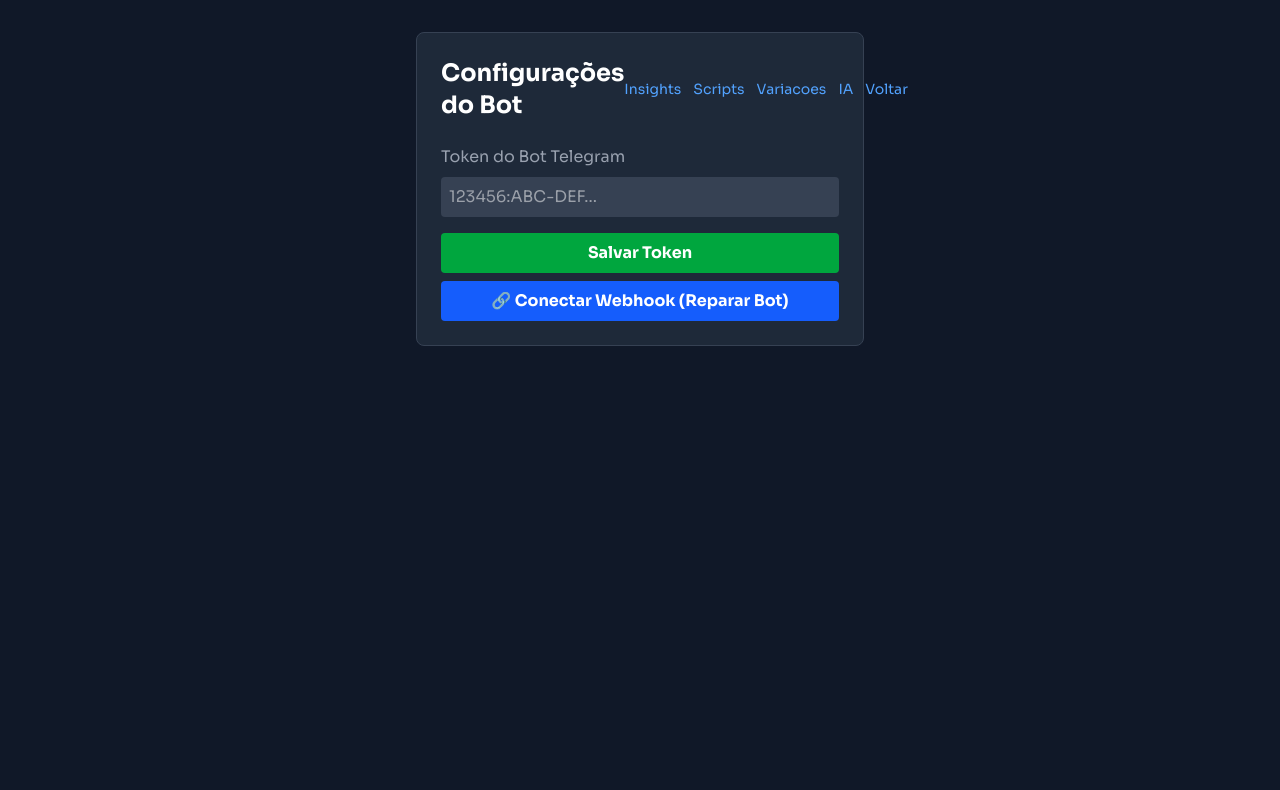
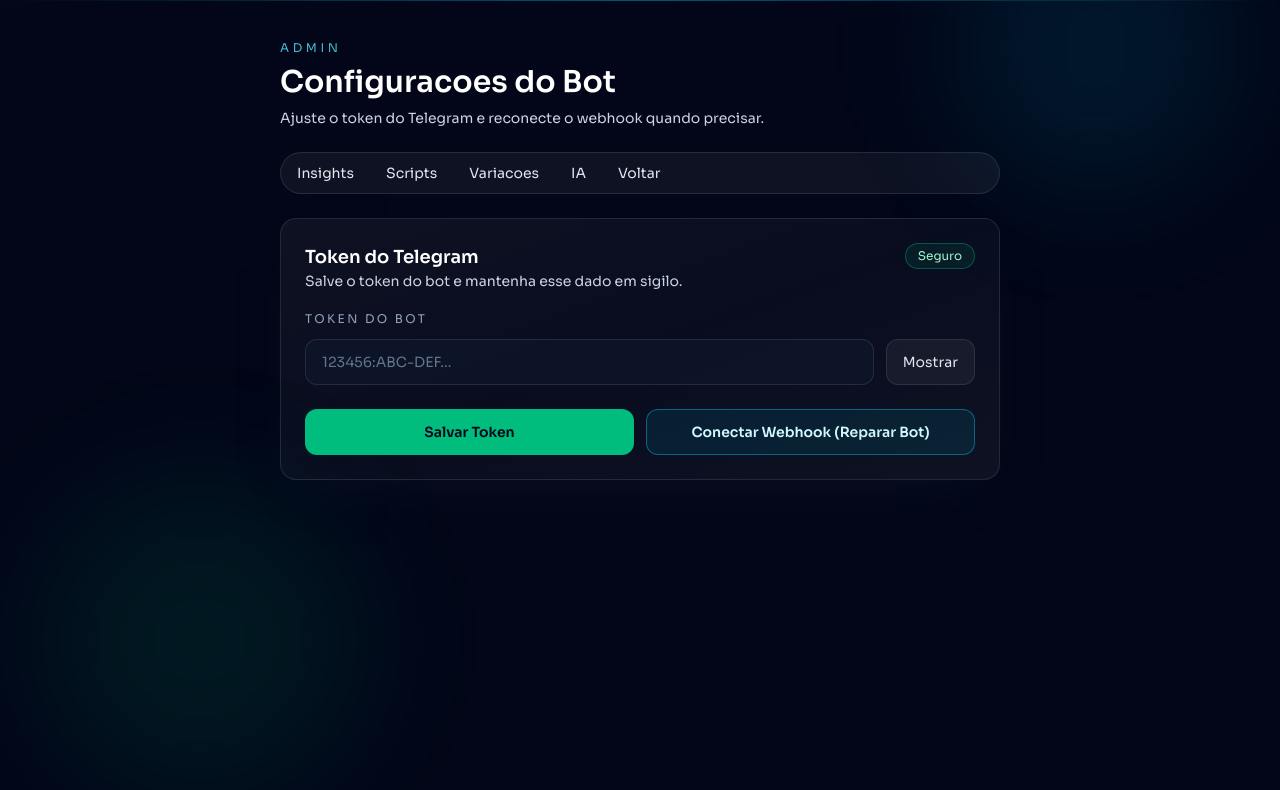
Before and after one commit to jetwater171-debug/telegram-com-ia-perfeito, a Next.js app: page /admin/settings in a window 1280 px wide. Shown: the top 790 px of the page. Built offline with nearby package versions, Linux system fonts and the light colour scheme; no server answers; the database is empty.

Commit message:
Revamp admin settings UI

```diff
--- a/src/app/admin/settings/page.tsx
+++ b/src/app/admin/settings/page.tsx
@@ -1,18 +1,19 @@
 "use client";
-import React, { useEffect, useState } from 'react';
-import Link from 'next/link';
+import React, { useEffect, useState } from "react";
+import Link from "next/link";
 
 export default function AdminSettingsPage() {
     const [token, setToken] = useState("");
     const [loading, setLoading] = useState(false);
     const [msg, setMsg] = useState("");
+    const [showToken, setShowToken] = useState(false);
 
     useEffect(() => {
         loadToken();
     }, []);
 
     const loadToken = async () => {
-        const res = await fetch('/api/admin/bot-settings');
+        const res = await fetch("/api/admin/bot-settings");
         const data = await res.json();
         if (data?.token !== undefined) setToken(data.token);
     };
@@ -21,10 +22,10 @@ export default function AdminSettingsPage() {
         setLoading(true);
         setMsg("");
 
-        const res = await fetch('/api/admin/bot-settings', {
-            method: 'POST',
-            headers: { 'Content-Type': 'application/json' },
-            body: JSON.stringify({ token })
+        const res = await fetch("/api/admin/bot-settings", {
+            method: "POST",
+            headers: { "Content-Type": "application/json" },
+            body: JSON.stringify({ token }),
         });
         const data = await res.json();
         if (data?.error) {
@@ -39,10 +40,10 @@ export default function AdminSettingsPage() {
         setLoading(true);
         setMsg("Conectando webhook...");
         try {
-            const res = await fetch('/api/admin/set-webhook', {
-                method: 'POST',
-                headers: { 'Content-Type': 'application/json' },
-                body: JSON.stringify({ appUrl: window.location.origin })
+            const res = await fetch("/api/admin/set-webhook", {
+                method: "POST",
+                headers: { "Content-Type": "application/json" },
+                body: JSON.stringify({ appUrl: window.location.origin }),
             });
             const data = await res.json();
             if (data.ok) {
@@ -51,59 +52,116 @@ export default function AdminSettingsPage() {
                 setMsg("Erro no Telegram: " + (data.description || JSON.stringify(data)));
             }
         } catch (e: any) {
-            setMsg("Falha na requisição: " + e.message);
+            setMsg("Falha na requisicao: " + e.message);
         }
         setLoading(false);
     };
 
     return (
-        <div className="p-8 bg-gray-900 min-h-screen text-white flex flex-col items-center">
-            <div className="w-full max-w-md bg-gray-800 p-6 rounded-lg border border-gray-700">
-                <div className="flex justify-between items-center mb-6">
-                    <h1 className="text-2xl font-bold">Configurações do Bot</h1>
-                    <div className="flex items-center gap-3 text-sm">
-                        <Link href="/admin/insights" className="text-blue-400 hover:underline">Insights</Link>
-                        <Link href="/admin/scripts" className="text-blue-400 hover:underline">Scripts</Link>
-                        <Link href="/admin/variants" className="text-blue-400 hover:underline">Variacoes</Link>
-                        <Link href="/admin/optimizer" className="text-blue-400 hover:underline">IA</Link>
-                        <Link href="/admin" className="text-blue-400 hover:underline">Voltar</Link>
+        <div className="relative min-h-screen overflow-hidden bg-slate-950 text-slate-100">
+            <div className="pointer-events-none absolute inset-0">
+                <div className="absolute -top-24 right-10 h-72 w-72 rounded-full bg-cyan-500/10 blur-3xl" />
+                <div className="absolute bottom-0 left-10 h-80 w-80 rounded-full bg-emerald-500/10 blur-3xl" />
+                <div className="absolute inset-x-0 top-0 h-px bg-gradient-to-r from-transparent via-cyan-400/40 to-transparent" />
+            </div>
+
+            <div className="relative mx-auto flex w-full max-w-3xl flex-col gap-6 px-6 py-10">
+                <header className="flex flex-col gap-2">
+                    <p className="text-xs uppercase tracking-[0.3em] text-cyan-300/80">Admin</p>
+                    <h1 className="text-3xl font-semibold text-white">Configuracoes do Bot</h1>
+                    <p className="text-sm text-slate-300">
+                        Ajuste o token do Telegram e reconecte o webhook quando precisar.
+                    </p>
+                </header>
+
+                <nav className="flex flex-wrap gap-2 rounded-full border border-white/10 bg-white/5 p-1 text-sm">
+                    <Link href="/admin/insights" className="rounded-full px-3 py-1.5 text-slate-200 transition hover:bg-white/10">
+                        Insights
+                    </Link>
+                    <Link href="/admin/scripts" className="rounded-full px-3 py-1.5 text-slate-200 transition hover:bg-white/10">
+                        Scripts
+                    </Link>
+                    <Link href="/admin/variants" className="rounded-full px-3 py-1.5 text-slate-200 transition hover:bg-white/10">
+                        Variacoes
+                    </Link>
+                    <Link href="/admin/optimizer" className="rounded-full px-3 py-1.5 text-slate-200 transition hover:bg-white/10">
+                        IA
+                    </Link>
+                    <Link href="/admin" className="rounded-full px-3 py-1.5 text-slate-200 transition hover:bg-white/10">
+                        Voltar
+                    </Link>
+                </nav>
+
+                <section className="rounded-2xl border border-white/10 bg-gradient-to-br from-white/5 via-white/3 to-white/5 p-6 shadow-[0_20px_50px_-30px_rgba(15,23,42,0.9)]">
+                    <div className="flex items-start justify-between gap-4">
+                        <div>
+                            <h2 className="text-lg font-semibold text-white">Token do Telegram</h2>
+                            <p className="text-sm text-slate-300">
+                                Salve o token do bot e mantenha esse dado em sigilo.
+                            </p>
+                        </div>
+                        <span className="rounded-full border border-emerald-400/30 bg-emerald-500/10 px-3 py-1 text-xs text-emerald-200">
+                            Seguro
+                        </span>
+                    </div>
+
+                    <div className="mt-5 flex flex-col gap-3">
+                        <label className="text-xs uppercase tracking-[0.2em] text-slate-400">
+                            Token do Bot
+                        </label>
+                        <div className="flex flex-col gap-3 sm:flex-row">
+                            <input
+                                value={token}
+                                onChange={(e) => setToken(e.target.value)}
+                                type={showToken ? "text" : "password"}
+                                className="w-full rounded-xl border border-white/10 bg-slate-900/70 px-4 py-3 text-sm text-white placeholder:text-slate-500 focus:outline-none focus:ring-2 focus:ring-cyan-400/60"
+                                placeholder="123456:ABC-DEF..."
+                                autoComplete="off"
+                            />
+                            <button
+                                type="button"
+                                onClick={() => setShowToken((prev) => !prev)}
+                                className="rounded-xl border border-white/10 bg-white/5 px-4 py-3 text-sm text-slate-200 transition hover:bg-white/10"
+                            >
+                                {showToken ? "Ocultar" : "Mostrar"}
+                            </button>
                         </div>
                     </div>
 
-                <div className="mb-4">
-                    <label className="block text-gray-400 mb-2">Token do Bot Telegram</label>
-                    <input
-                        value={token}
-                        onChange={(e) => setToken(e.target.value)}
-                        type="text"
-                        className="w-full bg-gray-700 p-2 rounded focus:outline-none focus:ring-2 focus:ring-blue-500"
-                        placeholder="123456:ABC-DEF..."
-                    />
-                </div>
-
-                <div className="flex gap-2 flex-col">
+                    <div className="mt-6 grid gap-3 sm:grid-cols-2">
                         <button
                             onClick={saveToken}
                             disabled={loading}
-                        className={`w-full py-2 rounded font-bold ${loading ? 'bg-gray-600' : 'bg-green-600 hover:bg-green-700'}`}
+                            className={`w-full rounded-xl px-4 py-3 text-sm font-semibold transition ${
+                                loading
+                                    ? "cursor-not-allowed bg-slate-700 text-slate-300"
+                                    : "bg-emerald-500 text-slate-950 hover:bg-emerald-400"
+                            }`}
                         >
-                        {loading ? 'Processando...' : 'Salvar Token'}
+                            {loading ? "Processando..." : "Salvar Token"}
                         </button>
 
                         <button
                             onClick={connectWebhook}
                             disabled={loading}
-                        className="w-full py-2 rounded font-bold bg-blue-600 hover:bg-blue-700"
+                            className="w-full rounded-xl border border-cyan-400/40 bg-cyan-500/10 px-4 py-3 text-sm font-semibold text-cyan-100 transition hover:bg-cyan-500/20"
                         >
-                        🔗 Conectar Webhook (Reparar Bot)
+                            Conectar Webhook (Reparar Bot)
                         </button>
                     </div>
 
                     {msg && (
-                    <div className={`mt-4 p-2 rounded text-center ${msg.includes('Erro') ? 'bg-red-900/50 text-red-200' : 'bg-green-900/50 text-green-200'}`}>
+                        <div
+                            className={`mt-5 rounded-xl border px-4 py-3 text-sm ${
+                                msg.includes("Erro")
+                                    ? "border-red-500/30 bg-red-500/10 text-red-200"
+                                    : "border-emerald-500/30 bg-emerald-500/10 text-emerald-200"
+                            }`}
+                        >
                             {msg}
                         </div>
                     )}
+                </section>
             </div>
         </div>
     );
```
Lines whose indentation alone changed are shown as unchanged.
